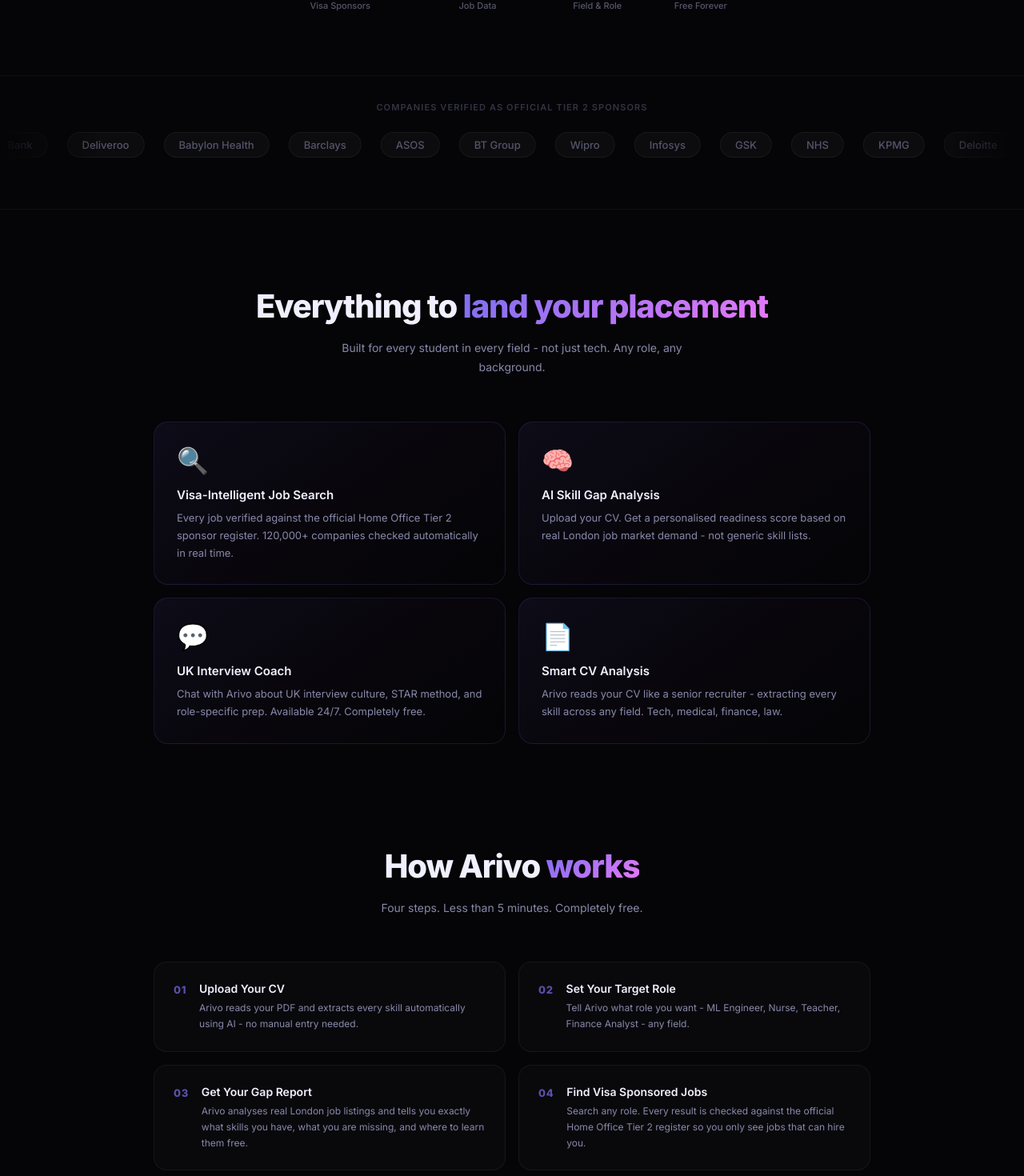
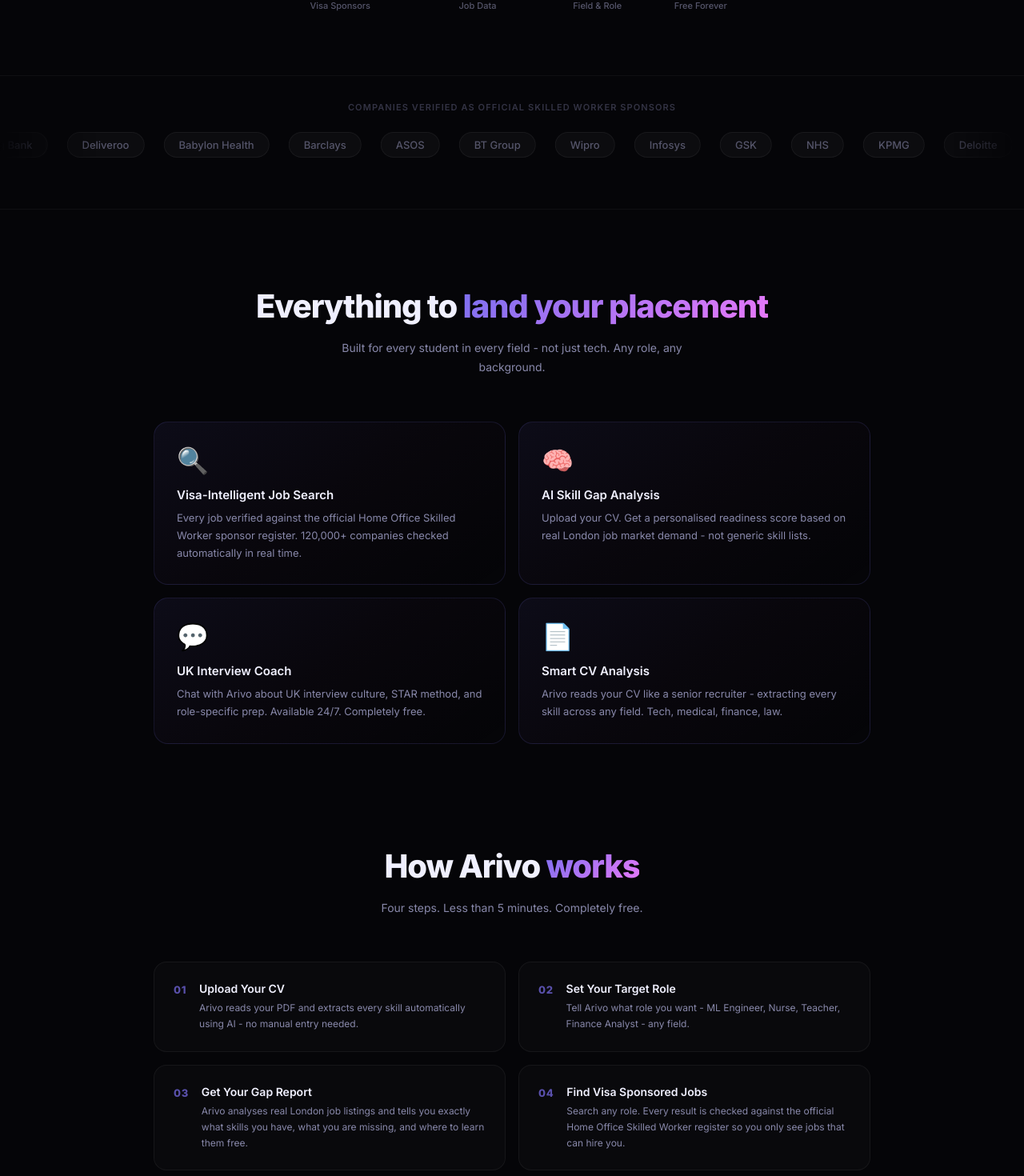
Before and after one commit to Akshar246/arivo-ai, a React (Vite) app in the folder frontend/: page / in a window 1280 px wide. Shown: the part 993-2463 px from the top of the page at 80% size. Built offline with nearby package versions, Linux system fonts and the light colour scheme.

Commit message:
fix: replace outdated Tier 2 with Skilled Worker terminology across landing and dashboard

```diff
--- a/frontend/src/pages/Dashboard.jsx
+++ b/frontend/src/pages/Dashboard.jsx
@@ -8,7 +8,7 @@
   const actions = [
     {
       label: "Find Jobs",
-      desc: "Search visa-sponsored roles across every field. Verified against the Home Office Tier 2 register in real time.",
+      desc: "Search visa-sponsored roles across every field. Verified against the Home Office Skilled Worker register in real time.",
       tag: "320+ live jobs",
       color: "#7c6fef",
       page: "jobs",
@@ -41,7 +41,11 @@
   ];
 
   const platformStats = [
-    { value: "120,000+", label: "Official Tier 2 Sponsors", color: "#7c6fef" },
+    {
+      value: "120,000+",
+      label: "Official Skilled Worker Sponsors",
+      color: "#7c6fef",
+    },
     { value: "320+", label: "Live Jobs Today", color: "#e879f9" },
     { value: "Every", label: "Field Supported", color: "#00d4aa" },
     { value: "100%", label: "Free Forever", color: "#f5a623" },
--- a/frontend/src/pages/Landing.jsx
+++ b/frontend/src/pages/Landing.jsx
@@ -4,7 +4,7 @@
   {
     icon: "🔍",
     title: "Visa-Intelligent Job Search",
-    desc: "Every job verified against the official Home Office Tier 2 sponsor register. 120,000+ companies checked automatically in real time.",
+    desc: "Every job verified against the official Home Office Skilled Worker sponsor register. 120,000+ companies checked automatically in real time.",
   },
   {
     icon: "🧠",
@@ -42,7 +42,7 @@
   {
     n: "04",
     title: "Find Visa Sponsored Jobs",
-    desc: "Search any role. Every result is checked against the official Home Office Tier 2 register so you only see jobs that can hire you.",
+    desc: "Search any role. Every result is checked against the official Home Office Skilled Worker register so you only see jobs that can hire you.",
   },
 ];
 
@@ -608,7 +608,7 @@
             marginBottom: "1.5rem",
           }}
         >
-          Companies verified as official Tier 2 sponsors
+          Companies verified as official Skilled Worker sponsors
         </div>
         <Marquee items={companies} />
       </div>
@@ -1054,7 +1054,10 @@
                 DATA SOURCES
               </div>
               {[
-                { label: "UK Home Office", sub: "Tier 2 Sponsor Register" },
+                {
+                  label: "UK Home Office",
+                  sub: "Skilled Worker Sponsor Register",
+                },
                 { label: "Adzuna API", sub: "Live Job Listings" },
                 { label: "Groq LLaMA 3.3", sub: "AI Inference" },
                 { label: "HuggingFace", sub: "Embeddings" },
```
